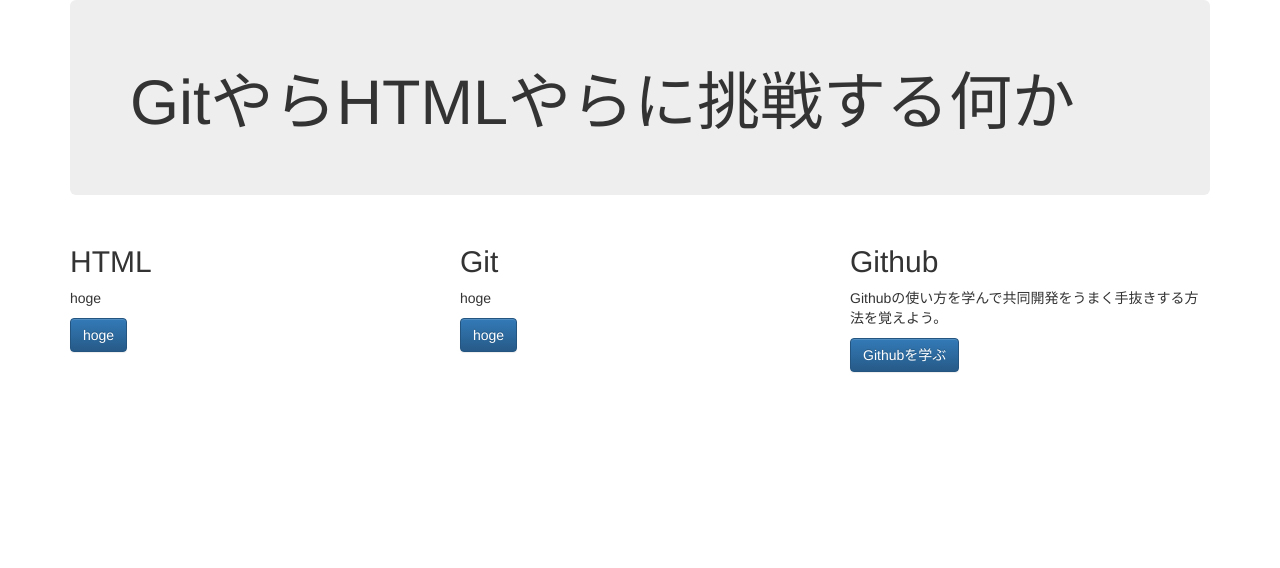
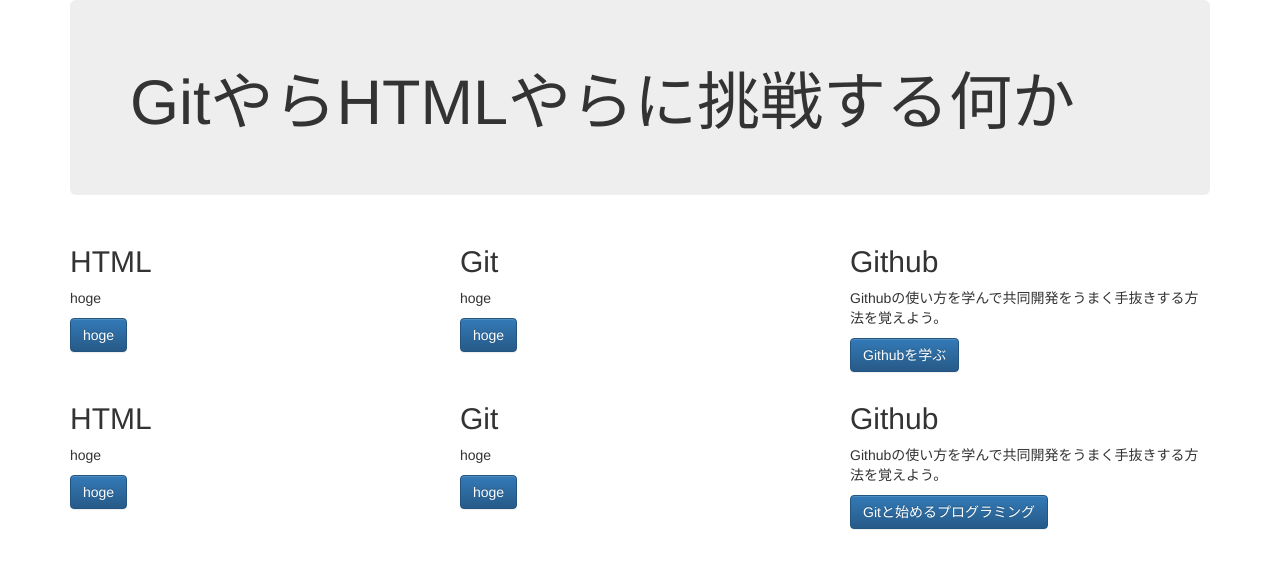
Before and after one commit to aruneko/SAMITWebpage, a plain HTML site: page index.html in a window 1280 px wide. Drawn offline with nearby package versions, Linux system fonts and the light colour scheme.

Commit message:
Update index.html

```diff
--- a/index.html
+++ b/index.html
@@ -34,6 +34,23 @@
 <p><a href="./github/" class="btn btn-primary">Githubを学ぶ</a></p>
 </div>
 </div>
+<div class="row">
+<div class="col-md-4">
+<h2>HTML</h2>
+<p>hoge</p>
+<p><a href="" class="btn btn-primary">hoge</a></p>
+</div>
+<div class="col-md-4">
+<h2>Git</h2>
+<p>hoge</p>
+<p><a href="" class="btn btn-primary">hoge</a></p>
+</div>
+<div class="col-md-4">
+<h2>Github</h2>
+<p>Githubの使い方を学んで共同開発をうまく手抜きする方法を覚えよう。</p>
+<p><a href="./Jumpaku/index.html" class="btn btn-primary">Gitと始めるプログラミング</a></p>
+</div>
+</div>
 </div>
 </body>
 </html>
```
